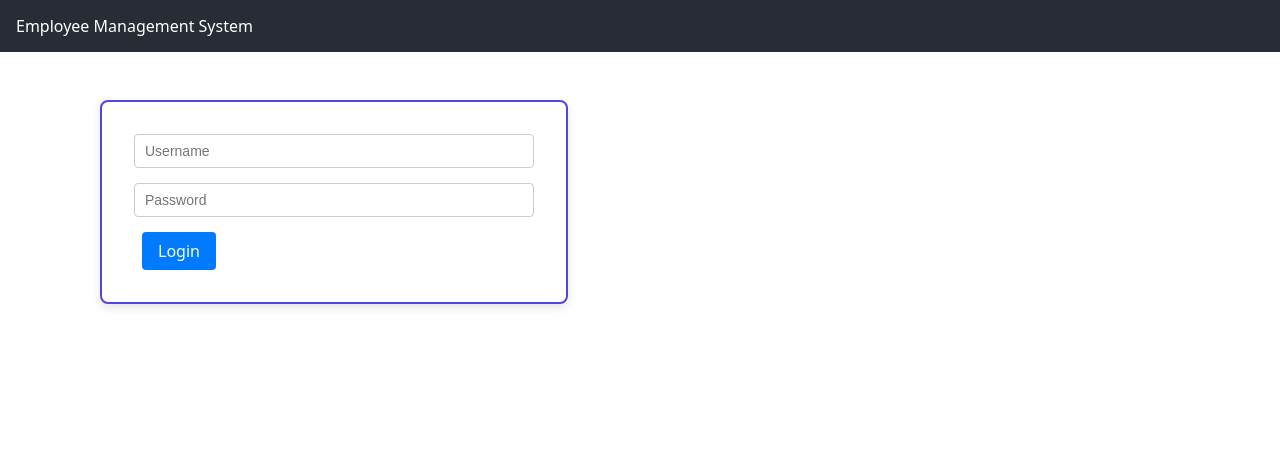
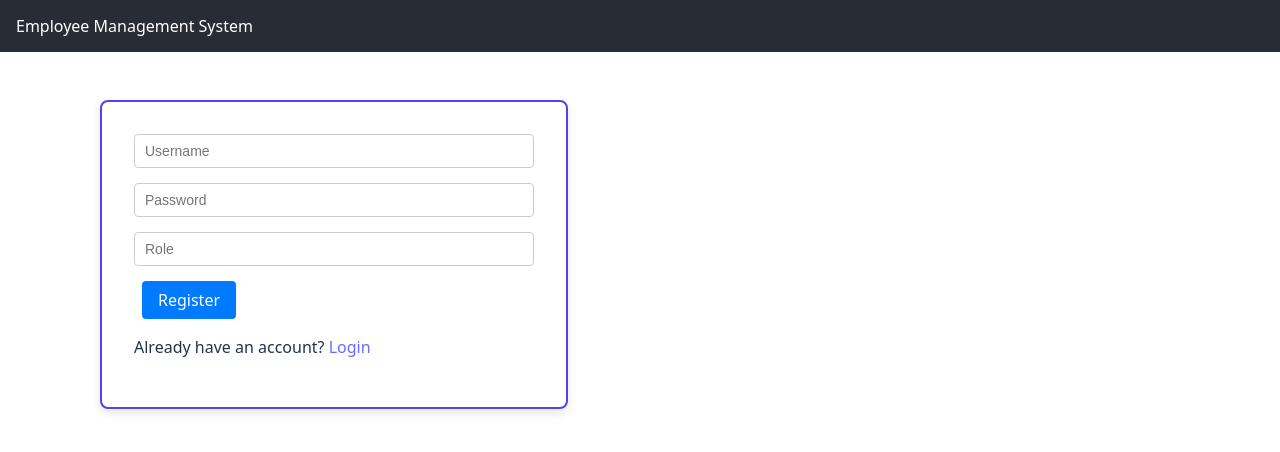
Before and after one commit to smreeti/employee-management-system, a React (Vite) app in the folder ems-fe/: page /signup in a window 1280 px wide. Before the commit this address led to /. Shown: the top 452 px of the page. Built offline with nearby package versions, Linux system fonts and the light colour scheme.

Commit message:
add sign up page

```diff
--- a/ems-fe/src/Page.jsx
+++ b/ems-fe/src/Page.jsx
@@ -10,6 +10,7 @@ import { Department } from './components/department/Department';
 import About from './components/About';
 import { ProtectedRoute } from './ProtectedRoute';
 import { useAuth } from './auth/AuthProvider';
+import { Signup } from './components/Signup';
 
 export const Page = () => {
 
@@ -20,6 +21,7 @@ export const Page = () => {
             <div className="page-content">
                 <Routes>
                     <Route path="/" element={<Login />} />
+                    <Route path="/signup" element={<Signup />} />
 
                     {/*Protected routes accessible after login success*/}
                     <Route element={<ProtectedRoute />}>
--- a/ems-fe/src/auth/authService.js
+++ b/ems-fe/src/auth/authService.js
@@ -12,3 +12,12 @@ export const loginUser = async (username, password) => {
         throw err;
     }
 };
+
+export const signUpUser = async (payload) => {
+    try {
+        await api.post("/user", payload);
+    } catch (err) {
+        console.error("Login failed", err);
+        throw err;
+    }
+};
--- a/ems-fe/src/components/Login.jsx
+++ b/ems-fe/src/components/Login.jsx
@@ -1,5 +1,6 @@
 import { useState } from "react";
 import { useAuth } from "../auth/AuthProvider";
+import { Link } from "react-router-dom";
 
 export const Login = () => {
     const [username, setUsername] = useState("");
@@ -32,8 +33,13 @@ export const Login = () => {
                 </div>
                 <button type="submit">Login</button>
                 {error && <p style={{ color: "red" }}>{error}</p>}
+
+                <p className="signup-link">
+                    Don't have an account? <Link to="/signup">Register</Link>
+                </p>
             </div>
         </form>
+
     );
 }
 
--- /dev/null
+++ b/ems-fe/src/components/Signup.jsx
@@ -0,0 +1,68 @@
+import { useState } from "react";
+import { Link, useNavigate } from "react-router-dom";
+import { signUpUser } from "../auth/authService";
+
+export const Signup = () => {
+    const navigate = useNavigate();
+
+    const [user, setUser] = useState({
+        username: '',
+        password: '',
+        role: ''
+    });
+
+    const [error, setError] = useState({});
+
+    const handleChange = (e) => {
+        setUser({
+            ...user,
+            [e.target.name]: e.target.value
+        })
+    }
+
+    const handleSignup = async (e) => {
+        e.preventDefault();
+        setError("");
+
+        try {
+            await signUpUser(user);
+            navigate('/');
+        } catch (error) {
+            if (error.response?.data?.errors) {
+                setError(error.response.data.errors);
+            } else {
+                setError({ general: "Something went wrong. Please try again." });
+            }
+        }
+    };
+
+    return (
+        <form onSubmit={handleSignup}>
+            <div className="login-container">
+
+                <div className="form-group">
+                    <input placeholder="Username" name="username" value={user.username} onChange={handleChange} />
+                    {error?.username && <p className="field-error">{error.username}</p>}
+                </div>
+
+                <div className="form-group">
+                    <input placeholder="Password" type="password" name="password" value={user.password} onChange={handleChange} />
+                    {error?.password && <p className="field-error">{error.password}</p>}
+                </div>
+
+                <div className="form-group">
+                    <input placeholder="Role" type="text" name="role" value={user.role} onChange={handleChange} />
+                    {error?.role && <p className="field-error">{error.role}</p>}
+                </div>
+
+                <button type="submit">Register</button>
+                {error && <p style={{ color: "red" }}>{error.general}</p>}
+
+                <p className="signup-link">
+                    Already have an account? <Link to="/">Login</Link>
+                </p>
+            </div>
+        </form>
+
+    );
+}
```
Also changed, not shown: 2 other files (tests, documents, lock files or other folders).
